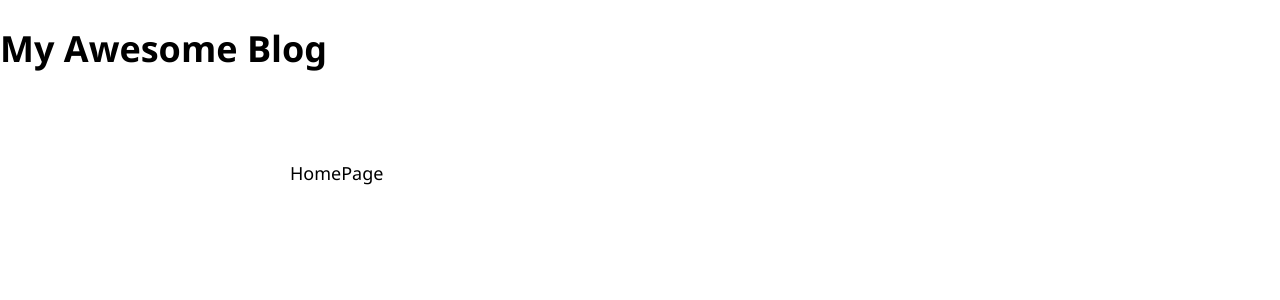
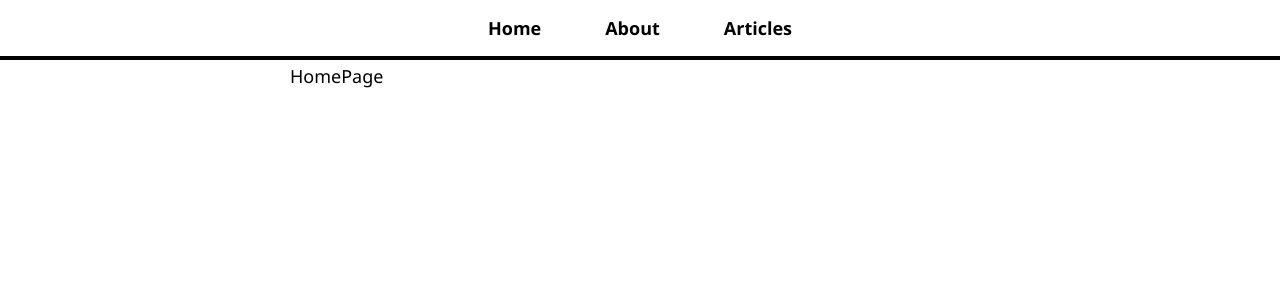
Before and after one commit to madhavi-anneboina/my-blog, a React (Create React App) app: page / in a window 1280 px wide. Shown: the top 300 px of the page. Built offline with nearby package versions, Linux system fonts and the light colour scheme.

Commit message:
added data

```diff
--- a/src/App.css
+++ b/src/App.css
@@ -13,7 +13,7 @@ button {
 }
 h3,
 h4 {
-  margin-bottom: 0;
+  margin-bottom:0;
 }
 nav {
   border-bottom: 4px solid black;
--- a/src/App.js
+++ b/src/App.js
@@ -1,22 +1,24 @@
 import "./App.css";
 import { BrowserRouter, Routes, Route } from "react-router-dom";
+import NavBar from "./NavBar";
+import NotFoundPage from "./pages/NotFoundPage";
 import AboutPage from "./pages/AboutPage";
 import ArticlePage from "./pages/ArticlePage";
 import ArticlesListPage from "./pages/ArticlesListPage";
 import HomePage from "./pages/HomePage";
-import NotFoundPage from "./pages/NotFoundPage";
+
 
 function App() {
   return (
     <BrowserRouter>
       <div className="App">
-        <h1>My Awesome Blog</h1>
+        <NavBar />
         <div id="page-body">
           <Routes>
           <Route path='/' element={<HomePage />} />
           <Route path='/about' element={<AboutPage />} />
-          <Route path='/article' element={<ArticlePage />} />
           <Route path='/articleslist' element={<ArticlesListPage />} />
+          <Route path='/article/:articleId' element={<ArticlePage />} />
           </Routes>
 
         </div>
--- /dev/null
+++ b/src/NavBar.js
@@ -0,0 +1,20 @@
+import React from 'react'
+import { Link } from 'react-router-dom'
+
+const NavBar = () => {
+  return (
+    <nav>
+        <ul>
+            <li> <Link to="/"> Home</Link></li>
+            <li>
+            <Link to="/about"> About</Link>
+                </li>
+            <li>
+            <Link to="/articleslist"> Articles</Link>
+            </li>
+        </ul>
+    </nav>
+  )
+}
+
+export default NavBar
```
